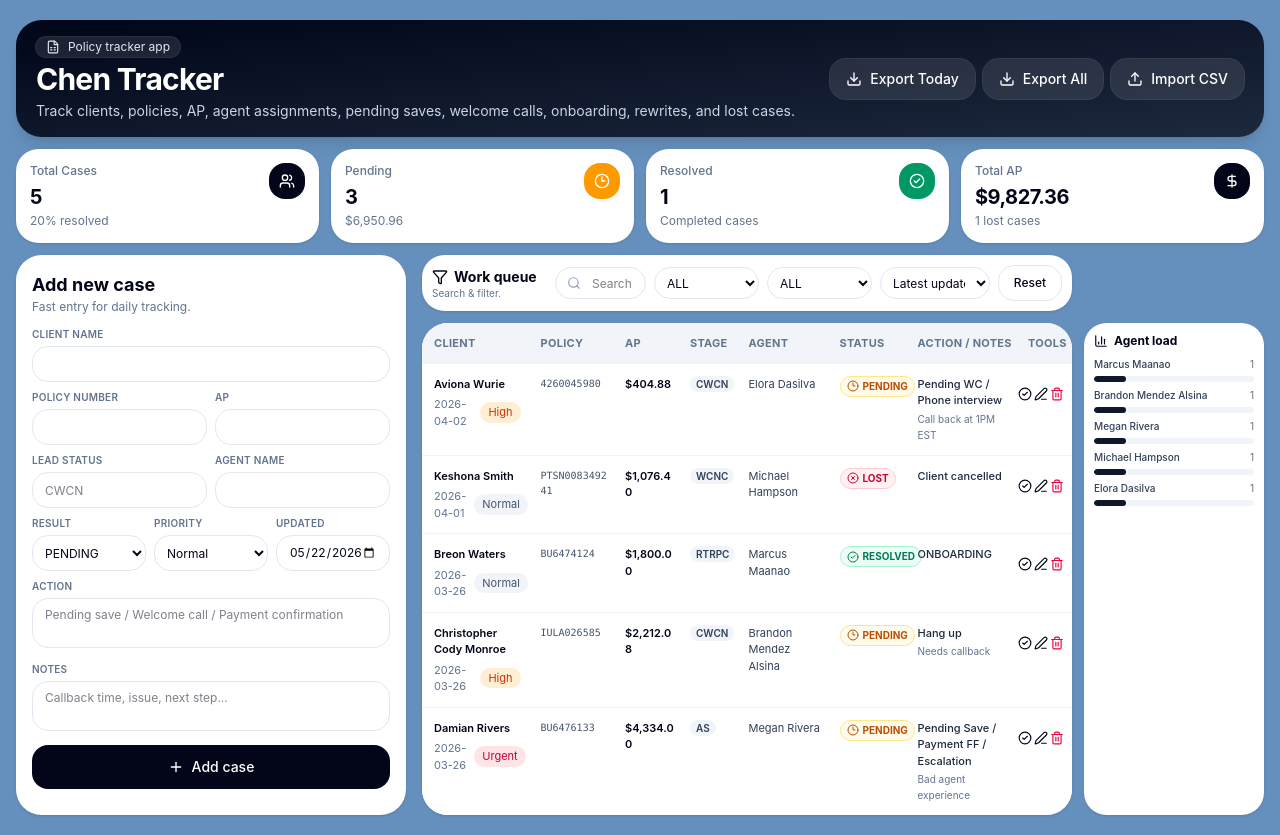
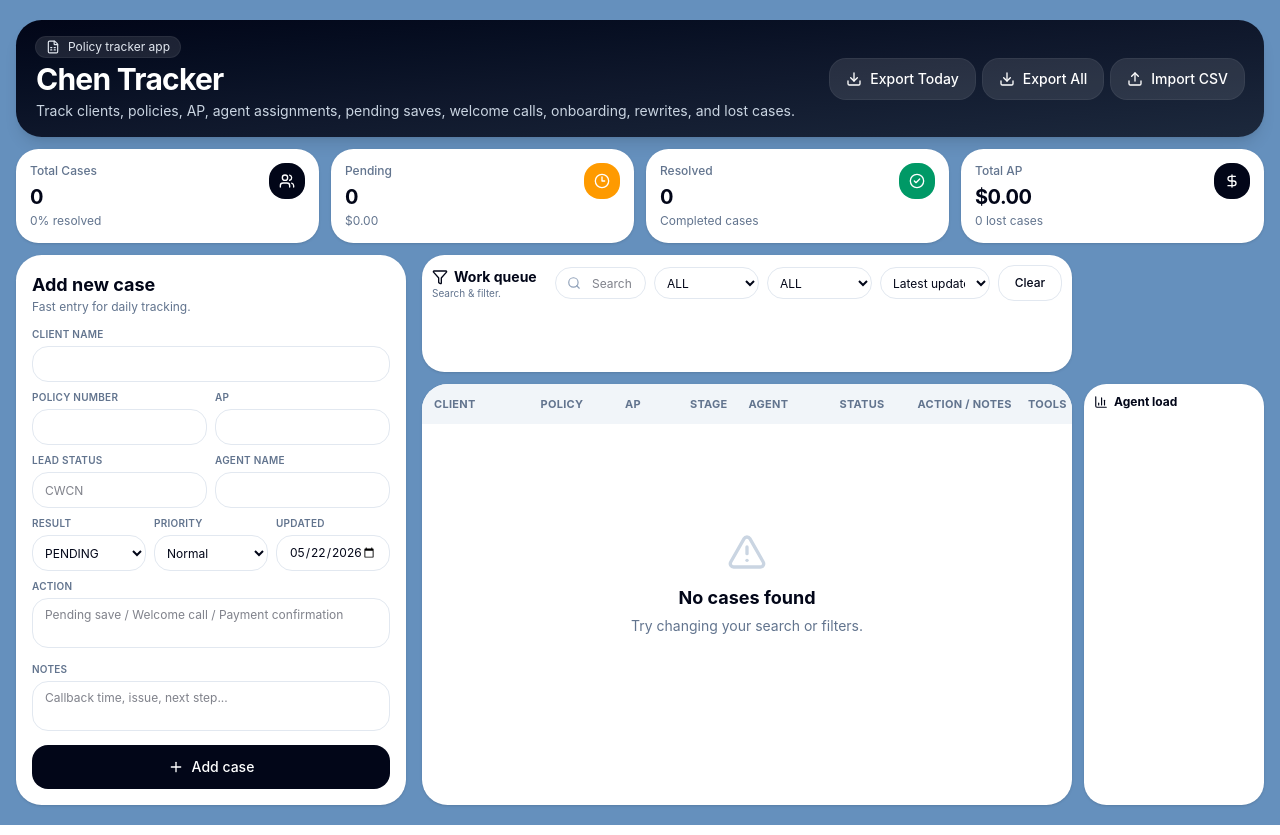
Before and after one commit to chengalang123-beep/chen-tracker-app, a React (Vite) app: page / in a window 1280 px wide. Built offline with nearby package versions, Linux system fonts and the light colour scheme.

Commit message:
Remove sample clients
Remove sample clients

```diff
--- a/src/App.jsx
+++ b/src/App.jsx
@@ -26,73 +26,7 @@ import { Card, CardContent } from "@/components/ui/card";
 const STORAGE_KEY = "chen-policy-tracker-v1";
 const GOOGLE_SHEET_WEB_APP_URL = "https://script.google.com/macros/s/AKfycbxQbzGV243t3Tyfyzc7kcZuvNEmscoGf0lpdSRft5VhUIL1Y_ALEc3mA7HIO4WgF_x4/exec";
 
-const starterRows = [
-  {
-    id: crypto.randomUUID(),
-    clientName: "Breon Waters",
-    policyNumber: "BU6474124",
-    ap: 1800,
-    leadStatus: "RTRPC",
-    agentName: "Marcus Maanao",
-    result: "RESOLVED",
-    action: "ONBOARDING",
-    notes: "",
-    priority: "Normal",
-    updatedAt: "2026-03-26",
-  },
-  {
-    id: crypto.randomUUID(),
-    clientName: "Christopher Cody Monroe",
-    policyNumber: "IULA026585",
-    ap: 2212.08,
-    leadStatus: "CWCN",
-    agentName: "Brandon Mendez Alsina",
-    result: "PENDING",
-    action: "Hang up",
-    notes: "Needs callback",
-    priority: "High",
-    updatedAt: "2026-03-26",
-  },
-  {
-    id: crypto.randomUUID(),
-    clientName: "Damian Rivers",
-    policyNumber: "BU6476133",
-    ap: 4334,
-    leadStatus: "AS",
-    agentName: "Megan Rivera",
-    result: "PENDING",
-    action: "Pending Save / Payment FF / Escalation",
-    notes: "Bad agent experience",
-    priority: "Urgent",
-    updatedAt: "2026-03-26",
-  },
-  {
-    id: crypto.randomUUID(),
-    clientName: "Keshona Smith",
-    policyNumber: "PTSN008349241",
-    ap: 1076.4,
-    leadStatus: "WCNC",
-    agentName: "Michael Hampson",
-    result: "LOST",
-    action: "Client cancelled",
-    notes: "",
-    priority: "Normal",
-    updatedAt: "2026-04-01",
-  },
-  {
-    id: crypto.randomUUID(),
-    clientName: "Aviona Wurie",
-    policyNumber: "4260045980",
-    ap: 404.88,
-    leadStatus: "CWCN",
-    agentName: "Elora Dasilva",
-    result: "PENDING",
-    action: "Pending WC / Phone interview",
-    notes: "Call back at 1PM EST",
-    priority: "High",
-    updatedAt: "2026-04-02",
-  },
-];
+const starterRows = [];
 
 const blankForm = {
   clientName: "",
@@ -395,7 +329,8 @@ export default function ChenTrackerApp() {
   }
 
   function resetDemoData() {
-    setRows(starterRows.map((row) => ({ ...row, id: crypto.randomUUID() })));
+    setRows([]);
+    localStorage.removeItem(STORAGE_KEY);
     resetForm();
   }
 
@@ -503,7 +438,7 @@ export default function ChenTrackerApp() {
                   <MiniSelect value={priorityFilter} onChange={setPriorityFilter} options={["ALL", ...priorityOptions]} />
                   <MiniSelect value={sortBy} onChange={setSortBy} options={["updatedAt", "ap", "clientName"]} />
                   <Button variant="outline" size="sm" onClick={resetDemoData} className="h-8 rounded-2xl px-2 text-xs">
-                    Reset
+                    Clear
                   </Button>
                 </div>
               </CardContent>
```
